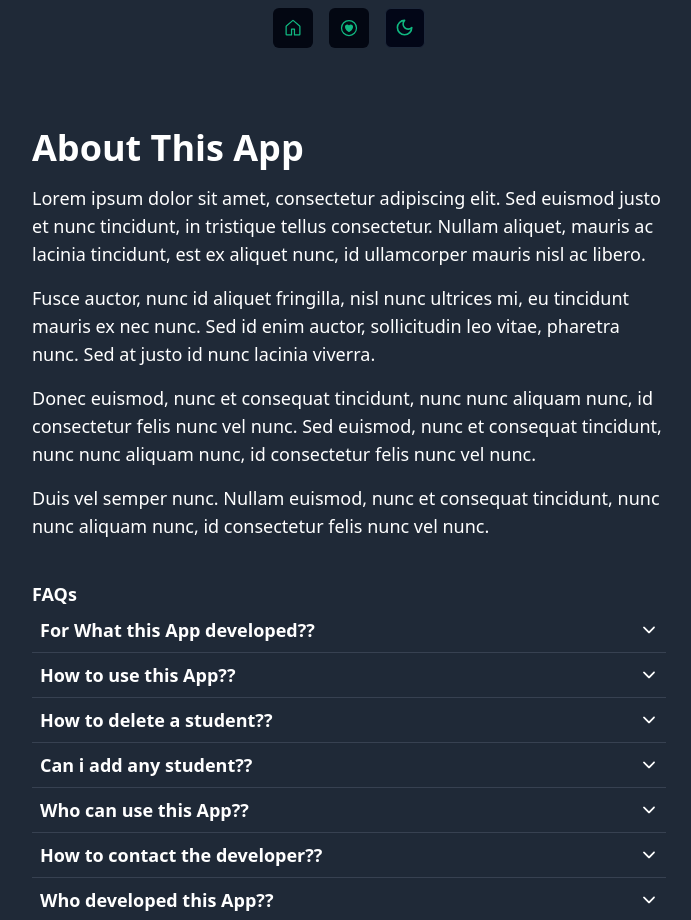
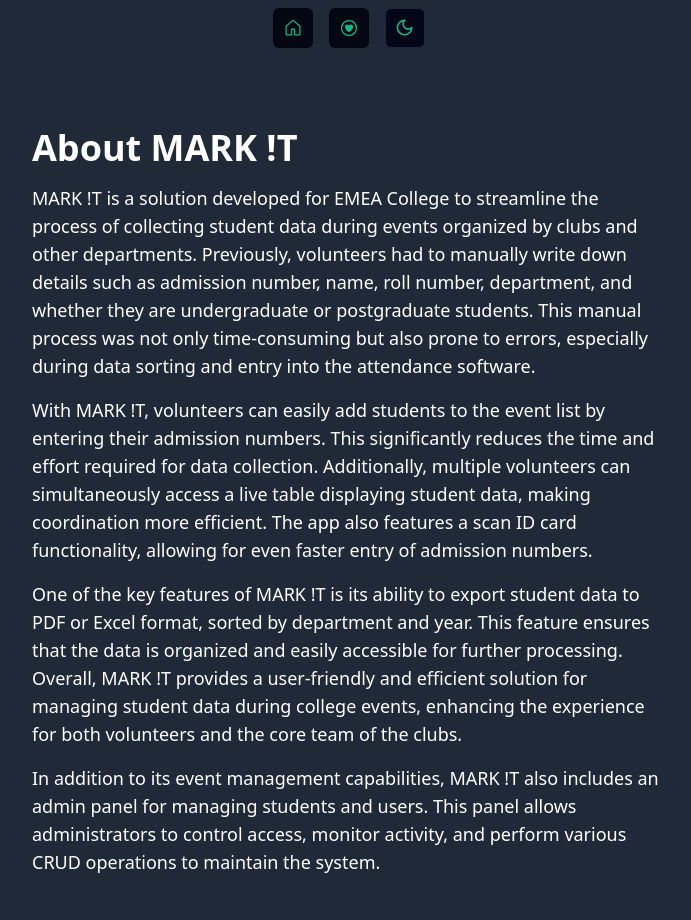
Before and after one commit to muhammedshamil8/Attendance-collection-app, a React (Vite) app: page /about in a window 1280 px wide. Shown: the top 920 px of the page, without its empty margins (291-982 px from the left). Built offline with nearby package versions, Linux system fonts and the light colour scheme.

Commit message:
Updated: content

```diff
--- a/src/pages/about.tsx
+++ b/src/pages/about.tsx
@@ -1,77 +1,64 @@
 import React, { useState } from 'react';
 import { useAutoAnimate } from '@formkit/auto-animate/react'
 import { IoIosArrowDown, IoIosArrowUp } from "react-icons/io";
-import { FaLinkedinIn , FaInstagram ,  } from "react-icons/fa";
+import { FaLinkedinIn, FaInstagram, } from "react-icons/fa";
 import { IoMailOutline } from "react-icons/io5";
 
-interface Story {
-    title: string;
-    showStory: boolean;
-    story: string;
+interface FAQ {
+    question: string;
+    isOpen: boolean;
+    answer: string;
 }
 
 const About: React.FC = () => {
     const [parent] = useAutoAnimate();
-    const [Accordion, setAccordion] = useState<Story[]>([
-        { title: 'For What this App developed?', showStory: false, story: "This app is developed for collecting students data much faster for an  each event conducting EMEA college" },
-        { title: 'How to use this App?', showStory: false, story: "This app is very simple to use. Just click on the 'Add, Student' button and fill the form with the student's details. Then click on the 'Submit' button to save the student's details."},
-        { title: 'How to delete a student?', showStory: false, story: "To delete a student, click on the 'Delete' button on the student's card."},
-        { title: 'Can i add any student?', showStory: false, story: "No, you can't add any student. You can only add students who are studying in EMEA college."},
-        { title: 'Who can use this App?', showStory: false, story: "This app is only for the EMEA college staff. They can use this app to collect students' data for each event."},
-        { title: 'How to contact the developer?', showStory: false, story: "You can contact the developer by clicking on the '...Me...' link at the bottom of the page." },
+    const [faqs, setFaqs] = useState<FAQ[]>([
+        { question: 'What is the purpose of this app?', isOpen: false, answer: "MARK !T is designed to streamline the process of collecting student data during events organized by EMEA College clubs and departments. It allows volunteers to quickly add students to event lists by entering their admission numbers, reducing the time and effort required for data collection." },
+        { question: 'How do I use this app?', isOpen: false, answer: "Using MARK !T is simple. Just click on the 'Add Student' button and fill in the student's details. Then, click 'Submit' to save the student's information." },
+        { question: 'How can I delete a student?', isOpen: false, answer: "To delete a student, simply click on the 'Delete' button on the student's card." },
+        { question: 'Can I add any student?', isOpen: false, answer: "No, you can only add students who are currently studying at EMEA College." },
+        { question: 'Who can use this app?', isOpen: false, answer: "This app is intended for use by EMEA College staff, specifically for collecting student data during events." },
+        { question: 'How can I contact the developer?', isOpen: false, answer: "You can reach out to the developer by clicking on the '...Me...' link at the bottom of the page." },
         {
-            title: 'Who developed this App?',
-            showStory: false,
-            story: "This app is developed by Zamil. He is a full-stack developer with 3 years of experience in web development. He is passionate about learning new technologies and building web applications."
+            question: 'Who developed and designed this app?',
+            isOpen: false,
+            answer: "MARK !T was developed by Muhammed Shamil, a BSc Computer Science 2nd year student at EMEA College, with design by Dayyan Ali, also a student at EMEA College. The app was conceptualized by Hasil, the IEDC CCO, and implemented with the support of the IEDC technical team."
         },
         {
-            title: 'Who desined this App?',
-            showStory: false,
-            story: "This app is designed by dayyan. He is a UI/UX designer with 2 years of experience in designing web applications. He is passionate about creating user-friendly interfaces and designing beautiful websites."
-        },
-        {
-            title: 'whose idea is this App?',
-            showStory: false,
-            story: "This app is an idea of the IEDC CCO Hasil. He is a creative thinker with 5 years of experience in entrepreneurship. He is passionate about creating innovative solutions and building successful businesses."
+            question: 'How can new club core teams connect with us?',
+            isOpen: false,
+            answer: "New club core teams can connect with us through the contact section of the app. They can request an account, which will be verified by the admin. Once verified, they will receive an email with login credentials. Using their account, they can create, edit, and delete events, add students to events, scan IDs, export data, and more. If a student does not exist in the system, they can create a new student entry."
         }
+    ]);
 
-
-    ]);
 
     return (
         <div className="text-black dark:text-white p-8 pb-2 m-4 flex flex-col justify-between min-h-screen mb-20">
             <div>
-            <h1 className="text-4xl font-bold mb-4">About This App</h1>
+                <h1 className="text-4xl font-bold mb-4">About MARK !T</h1>
                 <p className="text-lg mb-4">
-                Lorem ipsum dolor sit amet, consectetur adipiscing elit. Sed euismod
-                justo et nunc tincidunt, in tristique tellus consectetur. Nullam
-                aliquet, mauris ac lacinia tincidunt, est ex aliquet nunc, id
-                ullamcorper mauris nisl ac libero.
+                    MARK !T is a solution developed for EMEA College to streamline the process of collecting student data during events organized by clubs and other departments. Previously, volunteers had to manually write down details such as admission number, name, roll number, department, and whether they are undergraduate or postgraduate students. This manual process was not only time-consuming but also prone to errors, especially during data sorting and entry into the attendance software.
                 </p>
                 <p className="text-lg mb-4">
-                Fusce auctor, nunc id aliquet fringilla, nisl nunc ultrices mi, eu
-                tincidunt mauris ex nec nunc. Sed id enim auctor, sollicitudin leo
-                vitae, pharetra nunc. Sed at justo id nunc lacinia viverra.
+                    With MARK !T, volunteers can easily add students to the event list by entering their admission numbers. This significantly reduces the time and effort required for data collection. Additionally, multiple volunteers can simultaneously access a live table displaying student data, making coordination more efficient. The app also features a scan ID card functionality, allowing for even faster entry of admission numbers.
                 </p>
                 <p className="text-lg mb-4">
-                Donec euismod, nunc et consequat tincidunt, nunc nunc aliquam nunc, id
-                consectetur felis nunc vel nunc. Sed euismod, nunc et consequat
-                tincidunt, nunc nunc aliquam nunc, id consectetur felis nunc vel nunc.
+                    One of the key features of MARK !T is its ability to export student data to PDF or Excel format, sorted by department and year. This feature ensures that the data is organized and easily accessible for further processing. Overall, MARK !T provides a user-friendly and efficient solution for managing student data during college events, enhancing the experience for both volunteers and the core team of the clubs.
                 </p>
                 <p className="text-lg mb-4">
-                Duis vel semper nunc. Nullam euismod, nunc et consequat tincidunt,
-                nunc nunc aliquam nunc, id consectetur felis nunc vel nunc.
+                    In addition to its event management capabilities, MARK !T also includes an admin panel for managing students and users. This panel allows administrators to control access, monitor activity, and perform various CRUD operations to maintain the system.
                 </p>
+
                 <div className='mt-10'>
                     <h3 className='text-left dark:text-white font-semibold text-lg'>FAQs</h3>
-                {Accordion.map((item, index) => (
+                    {faqs.map((item, index) => (
                         <div key={index} className="">
                             <h2 className='p-2 font-semibold cursor-pointer hover:underline transition-all ease-in-out flex items-center justify-between border-b border-gray-300 dark:border-b dark:border-gray-700 text-lg'
-                            onClick={() => setAccordion(Accordion.map((s, i) => i === index ? { ...s, showStory: !s.showStory } : s))}>
-                            {item.title}?
-                            {item.showStory ? <IoIosArrowUp /> : <IoIosArrowDown />}
+                                onClick={() => setFaqs(faqs.map((s, i) => i === index ? { ...s, isOpen: !s.isOpen } : s))}>
+                                {item.question}?
+                                {item.isOpen ? <IoIosArrowUp /> : <IoIosArrowDown />}
                             </h2>
-                        <div ref={parent}>{item.showStory ? <div>{item.story}</div> : null}</div>
+                            <div ref={parent}>{item.isOpen ? <div className='text-md py-2'>{item.answer}</div> : null}</div>
                         </div>
                     ))}
                 </div>
@@ -80,13 +67,13 @@ const About: React.FC = () => {
 
 
             <p className='flex gap-2 mx-auto mt-10'>
-                <FaLinkedinIn className='text-xl m-2 text-gray-500 cursor-pointer hover:text-gray-700 transition-all ease-in-out' onClick={() => window.open('https://www.linkedin.com/in/zamil-ahamed-1b1b3b1b1/')} />
+                <FaLinkedinIn className='text-xl m-2 text-gray-500 cursor-pointer hover:text-gray-700 transition-all ease-in-out' onClick={() => window.open('https://www.linkedin.com/company/iedcemea')} />
                 <FaInstagram className='text-xl m-2 text-gray-600 cursor-pointer hover:text-gray-700 transition-all ease-in-out' onClick={() => window.open('https://www.instagram.com/zamilahamed/')} />
                 <IoMailOutline className='text-xl m-2 text-gray-600 cursor-pointer hover:text-gray-700 transition-all ease-in-out' onClick={() => window.open('mailto:emeaiedc@gmail.com')} />
             </p>
 
             <p className='text-center mt-10'>
-                crafted with <span className='text-red-600'>❤</span> by <a href="https://zamil.me" className='hover:underline'>...Me...</a>
+                crafted with <span className='text-red-600'>❤</span> by <a href="https://zamil.me" className='hover:underline'> ...Me... </a>
             </p>
         </div>
     );
```
Lines whose indentation alone changed are shown as unchanged.
